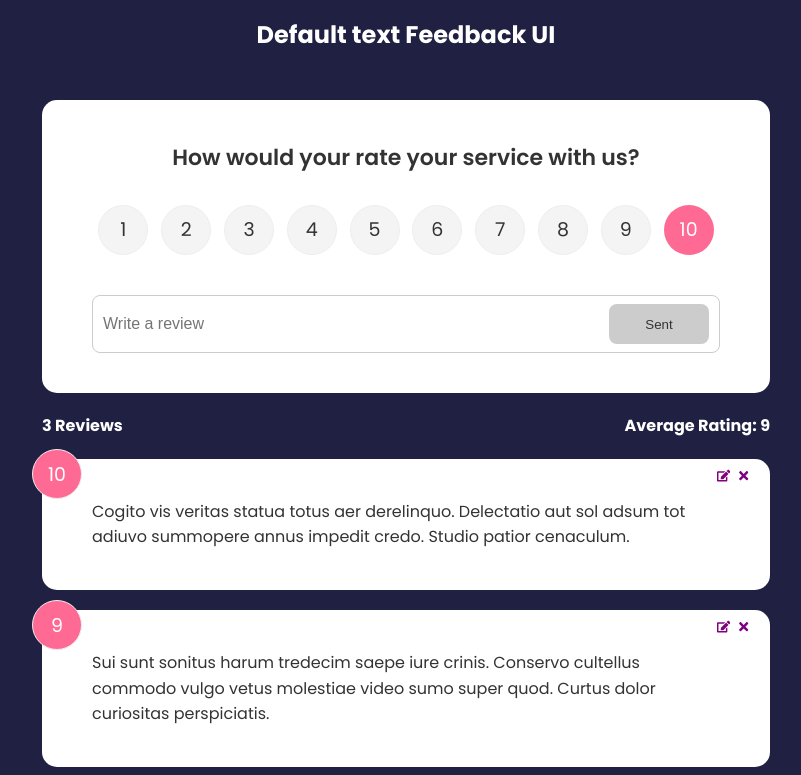
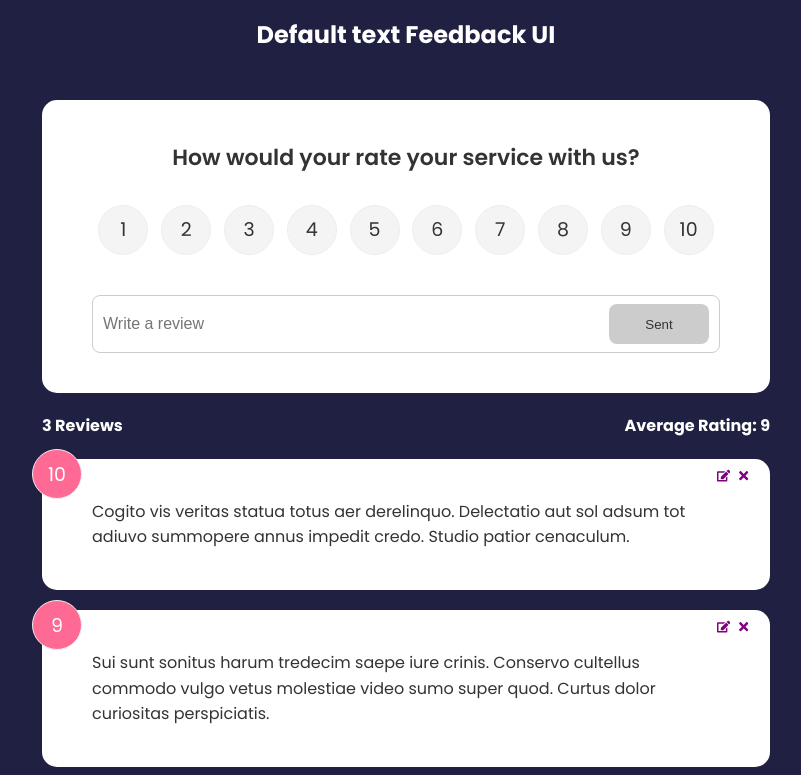
Before and after one commit to IgorZn/react_feedbacj_ui, a React (Create React App) app: page / in a window 1280 px wide. Shown: the top 775 px of the page, without its empty margins (234-1035 px from the left). Built offline with nearby package versions, Linux system fonts and the light colour scheme.

Commit message:
6 Update Feedback Item

```diff
--- a/src/components/FeedbackForm.jsx
+++ b/src/components/FeedbackForm.jsx
@@ -1,16 +1,25 @@
-import React, {useContext, useState} from 'react';
+import React, {useContext, useEffect, useState} from 'react';
 import Card from './shared/Card'
 import Button from "./shared/Button";
 import RatingSelect from "./RatingSelect";
 import FeedbackContext from "../context/FeedbackContext";
 
 function FeedbackForm() {
-    const {setFeedback} = useContext(FeedbackContext);
+    const {setFeedback, feedbackEdit} = useContext(FeedbackContext);
 
     const [text, setText] = useState('');
     const [btnDisabled, setBtnDisabled] = useState(true);
     const [message, setMessage] = useState('');
     const [rating, setRating] = useState(1);
+    useEffect(() => {
+        if(feedbackEdit.edit === true){
+            setBtnDisabled(false)
+            setText(feedbackEdit.item.text)
+            setRating(feedbackEdit.item.rating)
+        }
+        console.log('hello')
+    }, [feedbackEdit]);
+
 
 
     const handleTextChange = (e) => {
--- a/src/components/FeedbackItem.jsx
+++ b/src/components/FeedbackItem.jsx
@@ -14,7 +14,7 @@ function FeedbackItem({item}) {
             <button className="close" onClick={() => handleClose(item.id)}>
                 <FaTimes color={"purple"} />
             </button>
-            <button className="edit"><FaEdit color={'purple'}/> </button>
+            <button className="edit" onClick={()=> editFeedback(item)}><FaEdit color={'purple'}/> </button>
             <div className="text-display" onClick={()=> editFeedback(item)}>{item.text}</div>
         </Card>
     );
--- a/src/components/RatingSelect.jsx
+++ b/src/components/RatingSelect.jsx
@@ -1,11 +1,18 @@
-import React, {useState} from 'react';
+import React, {useContext, useEffect, useState} from 'react';
+import FeedbackContext from "../context/FeedbackContext";
 
 function RatingSelect({select}) {
+    const {setFeedback, feedbackEdit} = useContext(FeedbackContext);
+
     const [selected, setSelected] = useState(10);
     const handleChange = (e) => {
         setSelected(+e.target.value)
         select(+e.target.value)
     }
+
+    useEffect(() => {
+        setSelected(feedbackEdit.item.rating)
+    }, [feedbackEdit]);
 
 
     return (
--- a/src/context/FeedbackContext.js
+++ b/src/context/FeedbackContext.js
@@ -29,7 +29,8 @@ export const FeedbackProvider = ({children}) => {
         feedback,
         handleClose,
         setFeedback,
-        editFeedback
+        editFeedback,
+        feedbackEdit
     }}>
         {children}
     </FeedbackContext.Provider>
```
